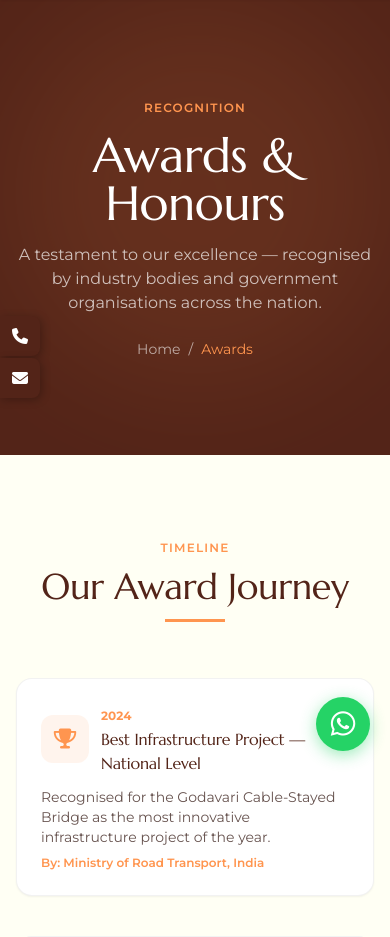
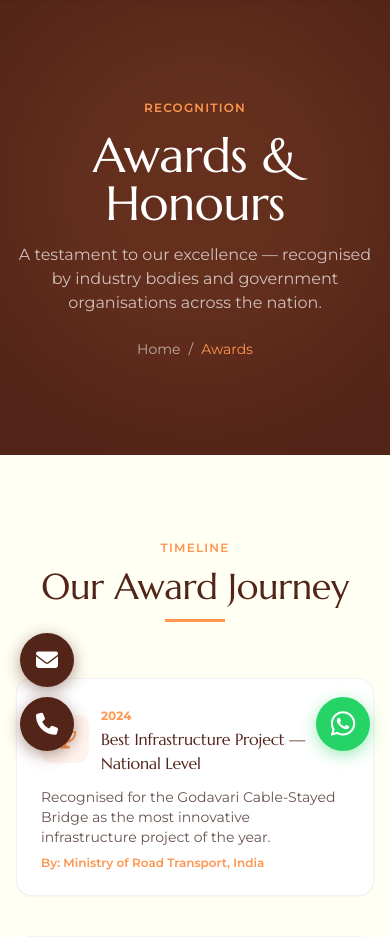
Before and after one commit to yogita-s-24/sa_associate, a Django app: page /awards/ in a window 390 px wide. Shown: the part 65-1002 px from the top of the page. Run offline with Django 5.2, Linux system fonts and the light colour scheme; some libraries are stand-ins or nearby versions.

Commit message:
Move phone/email icons to bottom-left on mobile

```diff
--- a/templates/base.html
+++ b/templates/base.html
@@ -400,13 +400,25 @@
             padding-right: 14px;
         }
 
-        /* Mobile: smaller icons, no label expand */
+        /* Mobile: move to bottom-left corner, circular like WhatsApp */
         @media (max-width: 767px) {
+            .floating-contact-sidebar {
+                left: 20px;
+                bottom: 28px;
+                top: auto;
+                transform: none;
+                flex-direction: column-reverse;
+                gap: 10px;
+            }
+            .floating-contact-item {
+                flex-direction: row;
+            }
             .floating-icon-btn {
-                width: 40px;
-                height: 40px;
-                font-size: 16px;
-                border-radius: 0 8px 8px 0;
+                width: 54px;
+                height: 54px;
+                font-size: 22px;
+                border-radius: 50%;
+                box-shadow: 0 4px 16px rgba(83, 36, 24, 0.45);
             }
             .floating-contact-label {
                 display: none;
```
